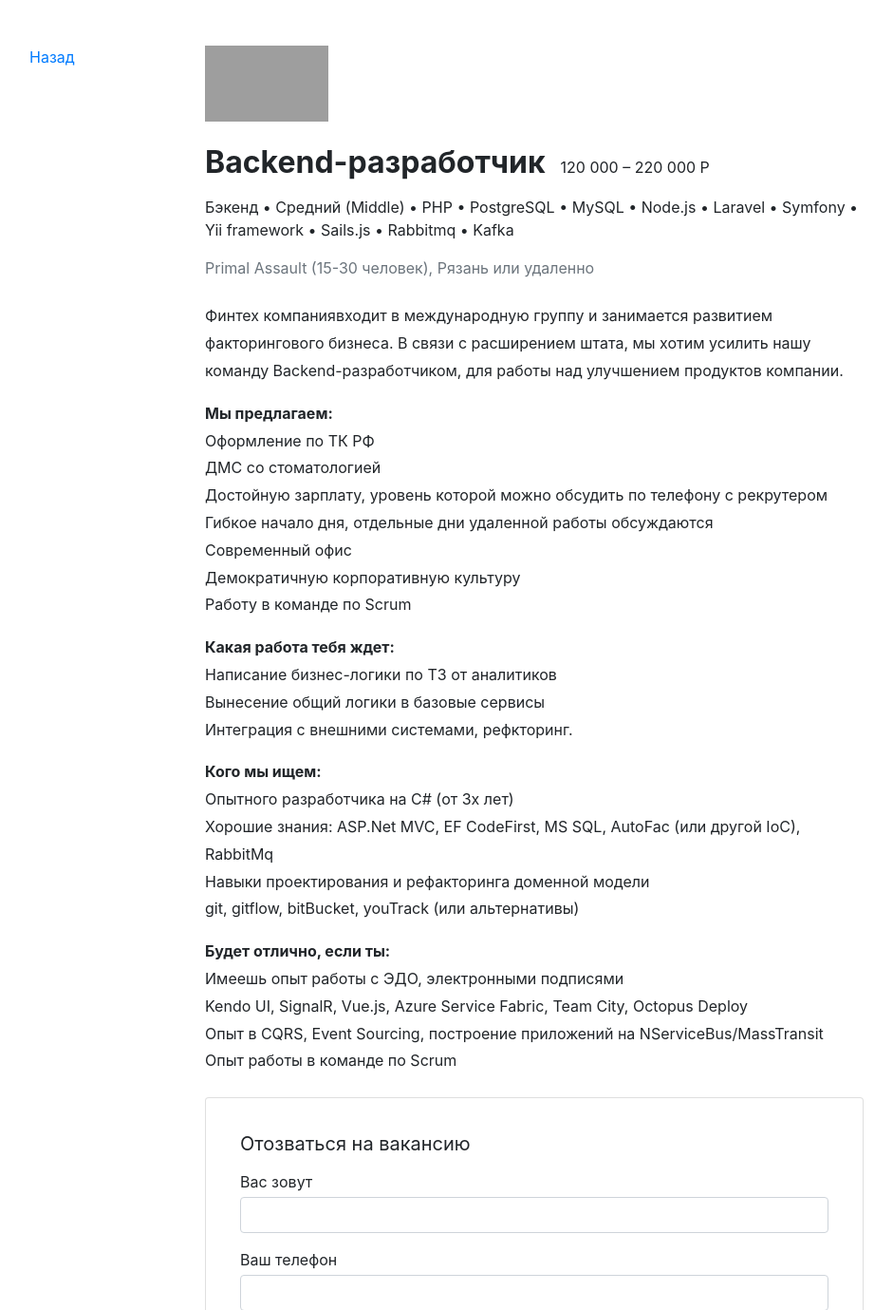
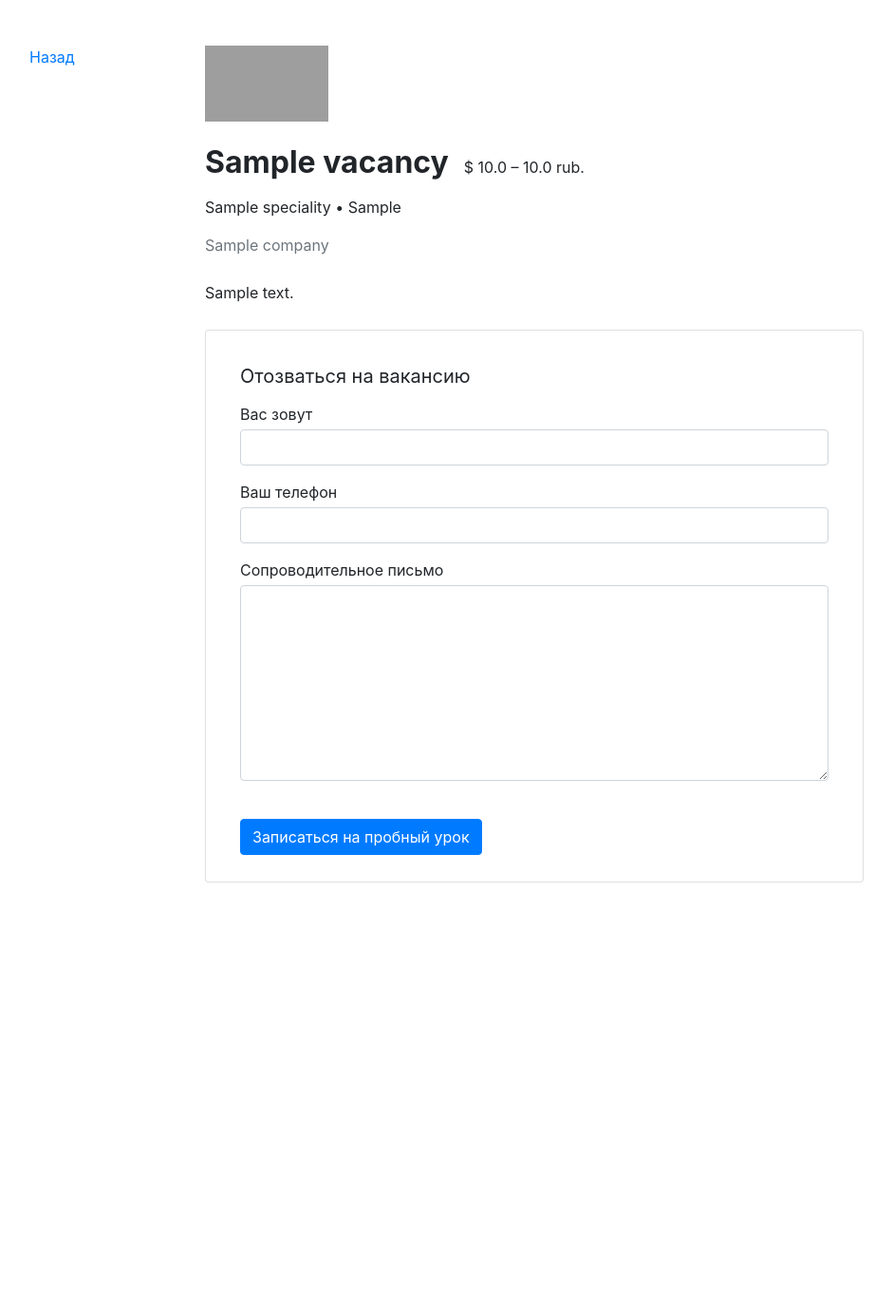
Before and after one commit to schatty-dev/stepik-vacancies, a Django app: page /vacancy/1/ in a window 1280 px wide. Shown: the part 72-1451 px from the top of the page at 95% size, without its empty margins (85-1026 px from the left). After the commit the page ends 1001 px from the top, so only its background shows below. Run offline with Django 3.2, Linux system fonts and the light colour scheme; tables that the repository leaves empty hold one stand-in row (values such as "Sample post"); some libraries are stand-ins or nearby versions; grey boxes are pictures that could not be loaded.

Commit message:
Vacancy page picks data

```diff
--- a/vacancies/templates/vacancies/vacancy.html
+++ b/vacancies/templates/vacancies/vacancy.html
@@ -12,41 +12,15 @@
       </div>
       <div class="col-12 col-lg-8">
         <section class="pl-3">
-          <a href="#"><img src="https://place-hold.it/130x80" width="130" height="80" alt=""></a>
+          <a href="#"><img src="{{ company_logo }}/130x80" width="130" height="80" alt=""></a>
           <div class="d-flex align-items-baseline align-content-baseline">
-            <h1 class="h2 mt-4 font-weight-bold" >Backend-разработчик</h1>
-            <p class="m-0 pl-3">120 000 – 220 000 Р</p>
+            <h1 class="h2 mt-4 font-weight-bold" >{{ title }}</h1>
+            <p class="m-0 pl-3">$ {{ salary_min }} – {{ salary_max }} rub.</p>
           </div>
-          <p class="mt-2">Бэкенд • Средний (Middle) • PHP • PostgreSQL • MySQL • Node.js • Laravel • Symfony • Yii framework • Sails.js • Rabbitmq • Kafka</p>
-          <p class="text-muted mb-4">Primal Assault (15-30 человек), Рязань или удаленно</p>
+          <p class="mt-2">{{ spec }} • {{ skills }} </p>
+          <p class="text-muted mb-4">{{ company_name }}</p>
           <div style="line-height: 1.8;">
-            <p>Финтех компаниявходит в международную группу  и занимается развитием факторингового бизнеса. В связи с расширением штата, мы хотим усилить нашу команду Backend-разработчиком, для работы над улучшением продуктов компании.</p>
-            <p><b>Мы предлагаем: </b><br>
-              Оформление по ТК РФ<br>
-              ДМС со стоматологией<br>
-              Достойную зарплату, уровень которой можно обсудить по телефону с рекрутером<br>
-              Гибкое начало дня, отдельные дни удаленной работы обсуждаются<br>
-              Современный офис<br>
-              Демократичную корпоративную культуру<br>
-              Работу в команде по Scrum
-            </p>
-            <p><b>Какая работа тебя ждет: </b><br>
-              Написание бизнес-логики по ТЗ от аналитиков<br>
-              Вынесение общий логики в базовые сервисы<br>
-              Интеграция с внешними системами, рефкторинг.
-            </p>
-            <p><b>Кого мы ищем: </b><br>
-              Опытного разработчика на C# (от 3х лет)<br>
-              Хорошие знания: ASP.Net MVC, EF CodeFirst, MS SQL, AutoFac (или другой IoC), RabbitMq <br>
-              Навыки проектирования и рефакторинга доменной модели <br>
-              git, gitflow, bitBucket, youTrack (или альтернативы)
-            </p>
-            <p><b>Будет отлично, если ты:</b><br>
-              Имеешь опыт работы с ЭДО, электронными подписями<br>
-              Kendo UI, SignalR, Vue.js, Azure Service Fabric, Team City, Octopus Deploy<br>
-              Опыт в CQRS, Event Sourcing, построение приложений на NServiceBus/MassTransit<br>
-              Опыт работы в команде по Scrum
-            </p>
+            {{ text|safe }}
           </div>
           <form action="/echo" class="card mt-4 mb-3" enctype="multipart/form-data">
             <div class="card-body mx-3">
--- a/vacancies/views.py
+++ b/vacancies/views.py
@@ -79,4 +79,22 @@ def vacancy_category(request, category):
 
 def vacancy_view(request, id):
     context_data = {}
+
+    vacancy = Vacancy.objects.get(pk=id)
+    if vacancy is None:
+        print("Vacancy is None")
+        raise Http404("404: Position doesn't exist.")
+
+    vacancy_info = {
+            "title": vacancy.title,
+            "spec": vacancy.specialty.title,
+            "salary_min": vacancy.salary_min,
+            "salary_max": vacancy.salary_max,
+            "skills": vacancy.skills,
+            "text": vacancy.text,
+            "company_name": vacancy.company.name,
+            "company_logo": vacancy.company.logo,
+    }
+    context_data.update(vacancy_info)
+
     return render(request, "vacancies/vacancy.html", context=context_data)
```
